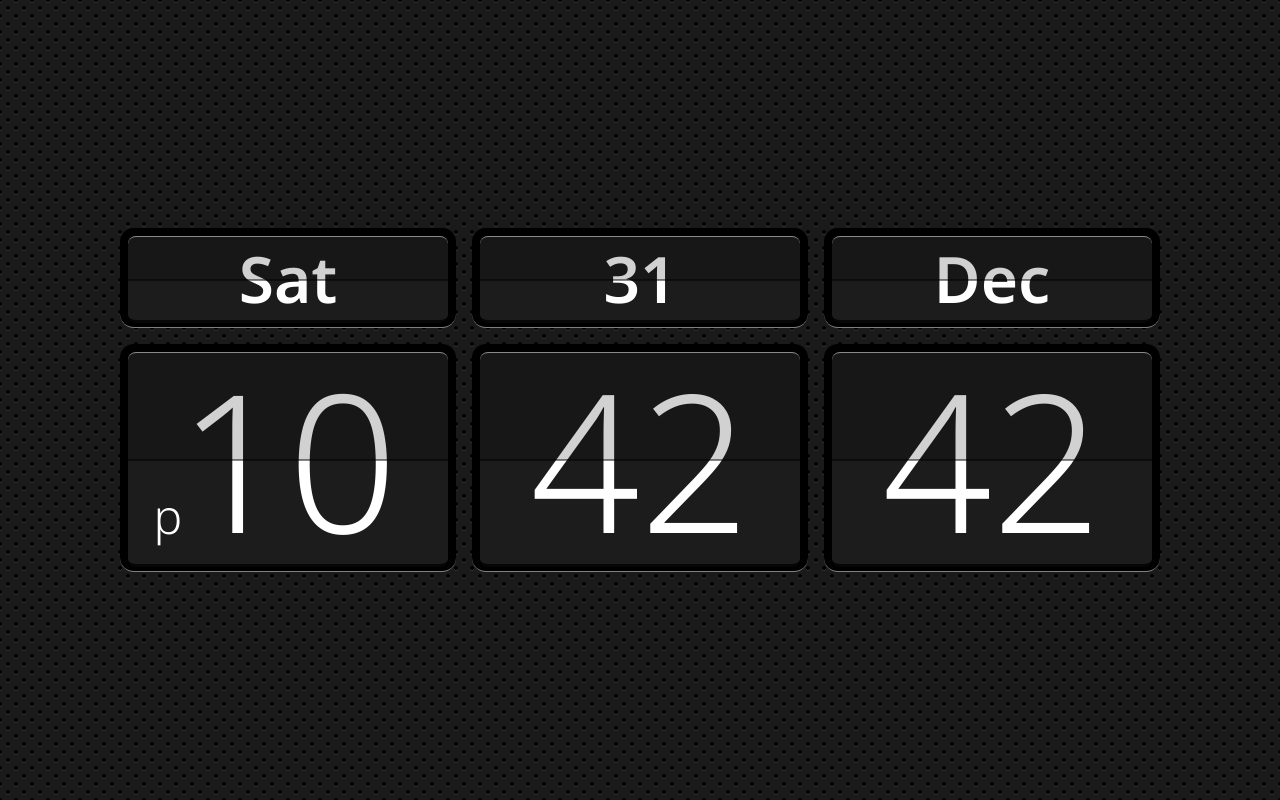
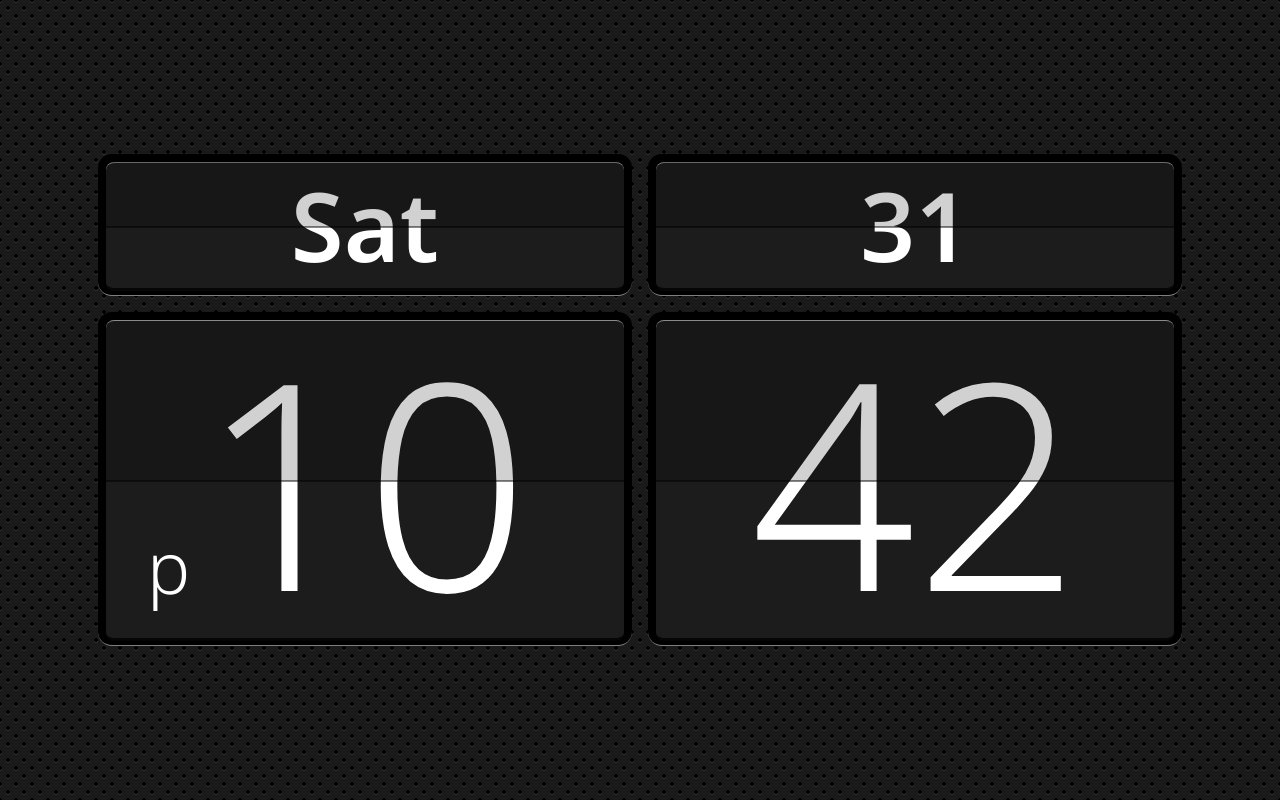
Before and after one commit to dse/flip-clock-2022, a plain HTML site: page index.html in a window 1280 px wide. Drawn offline with Linux system fonts and the light colour scheme.

Commit message:
hide seconds in portrait mode.

```diff
--- /dev/null
+++ b/clock-vertical.css
@@ -0,0 +1,12 @@
+@media (orientation: portrait), not (max-aspect-ratio: 1) {
+    .clock__view-master--second.clock__view-master--second,
+    .clock__view-master--month.clock__view-master--month {
+        display: none;
+    }
+    .clock__view-master {
+        width: 45%;
+    }
+    .clock__font-size-adjust {
+        font-size: 150%;
+    }
+}
--- a/clock.css
+++ b/clock.css
@@ -15,7 +15,10 @@ body {
 }
 .clock__panel {
     text-align: center;
-    padding: 4rem;
+    padding-top: 4rem;
+    padding-bottom: 4rem;
+    margin-left: auto;
+    margin-right: auto;
 }
 .clock__view-master {
     display: inline-block;
@@ -50,6 +53,7 @@ body {
 }
 .clock__split-flap {
     display: inline-block;
+    width: 100%;
     position: relative;
 }
 .clock__split-flap + .clock__split-flap {
@@ -62,18 +66,16 @@ body {
     content: '\0000a0';
 }
 .clock__line--date {
-    font-size: 5vw;
     line-height: 1.3;
 }
 .clock__line--time {
-    font-size: 15vw;
     line-height: 1.1;
 }
 .clock__line + .clock__line {
     margin-top: 1rem;
 }
 .clock__split-flap {
-    width: 25vw;
+    /* width: 15vw; */
 }
 .clock__line {
     display: flex;
@@ -91,7 +93,6 @@ body {
     justify-content: center;
 }
 .clock__ampm {
-    font-size: 25%;
     position: absolute;
     left: 8%;
 }
@@ -101,6 +102,29 @@ body {
 .clock__ampm--pm {
     bottom: 16%;
 }
-/* .clock__hour12 { */
-/*     padding-left: 0.25em; */
-/* } */
+
+/**
+ * Layout dimension styles
+ */
+.clock__panel {
+    width: 90%;
+}
+.clock__view-master {
+    width: 30%;
+}
+
+/**
+ * Font size styles
+ */
+.clock {
+    font-size: 15vw;
+}
+.clock__line--date {
+    font-size: 33.3333%;
+}
+.clock__line--time {
+    font-size: 100%;
+}
+.clock__ampm {
+    font-size: 25%;
+}
--- a/index.html
+++ b/index.html
@@ -10,35 +10,38 @@
         <link rel="stylesheet" href="./clock.css">
         <link rel="stylesheet" href="./clock-patterns.css">
         <link rel="stylesheet" href="./clock-noto-sans.css">
+        <link rel="stylesheet" href="./clock-vertical.css">
 
         <script src="splitflap.js"></script>
         <script src="splitflap-utils.js"></script>
         <script src="clock.js"></script>
     </head>
     <body>
-        <div class="clock carbon-fiber-texture">
-            <div class="clock__panel" id="clock">
+        <div class="clock carbon-fiber-texture" id="clock">
+            <div class="clock__font-size-adjust">
+                <div class="clock__panel">
                     <div class="clock__line clock__line--date">
-                    <span class="clock__view-master">
+                        <span class="clock__view-master clock__view-master--weekday">
                             <span id="splitFlap0" class="clock__split-flap" data-clock-weekday></span>
                         </span>
-                    <span class="clock__view-master">
+                        <span class="clock__view-master clock__view-master--day">
                             <span id="splitFlap1" class="clock__split-flap" data-clock-day></span>
                         </span>
-                    <span class="clock__view-master">
+                        <span class="clock__view-master clock__view-master--month">
                             <span id="splitFlap2" class="clock__split-flap" data-clock-month></span>
                         </span>
                     </div>
                     <div class="clock__line clock__line--time">
-                    <span class="clock__view-master">
+                        <span class="clock__view-master clock__view-master--hour">
                             <span id="splitFlap3" class="clock__split-flap" data-clock-hour></span>
                         </span>
-                    <span class="clock__view-master">
+                        <span class="clock__view-master clock__view-master--minute">
                             <span id="splitFlap4" class="clock__split-flap" data-clock-minute></span>
                         </span>
-                    <span class="clock__view-master">
+                        <span class="clock__view-master clock__view-master--second">
                             <span id="splitFlap5" class="clock__split-flap" data-clock-second></span>
                         </span>
+                    </div>
                 </div>
             </div>
         </div>
```
Lines whose indentation alone changed are shown as unchanged.
